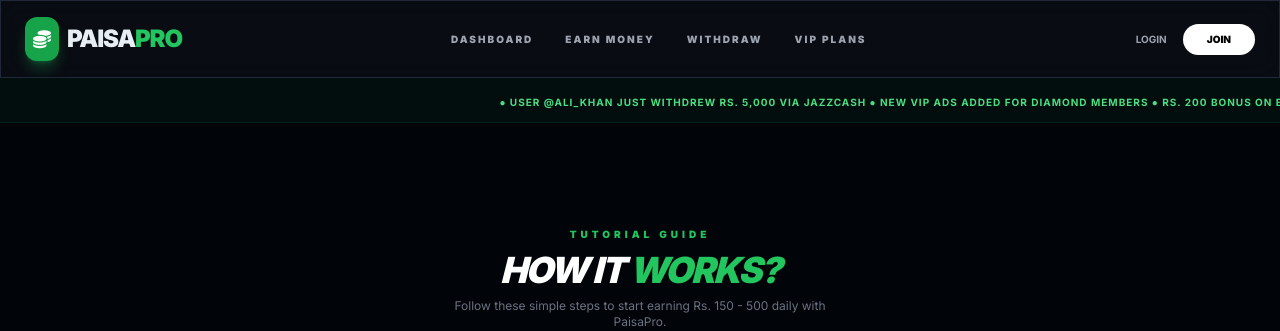
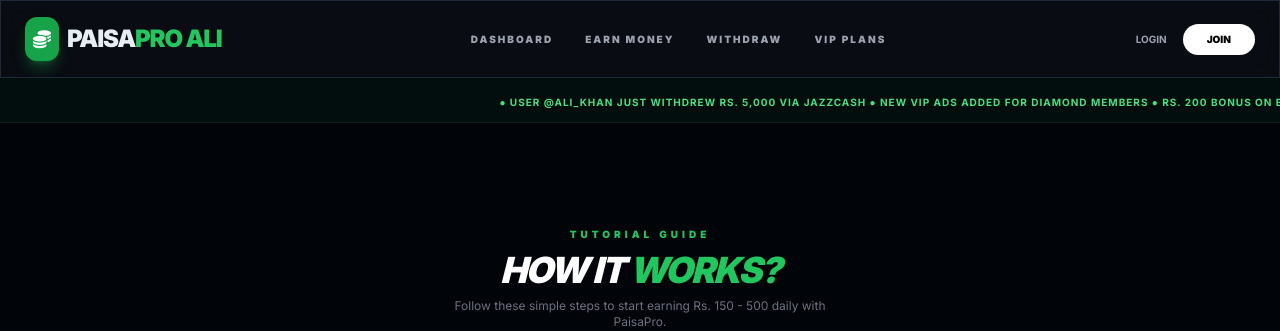
Before and after one commit to paisapropakistan/EarningApp, a Flask app: template templates/index.html in a window 1280 px wide. Shown: the top 331 px of the page. Run offline with Flask 3, Linux system fonts and the light colour scheme; the template is opened without the code that fills it, so the values that code supplies are empty; some libraries are stand-ins or nearby versions.

Commit message:
Add files via upload

```diff
--- a/templates/index.html
+++ b/templates/index.html
@@ -78,7 +78,7 @@
         <div class="bg-green-600 p-2 rounded-xl text-white shadow-lg shadow-green-500/30">
             <i class="fas fa-coins text-base md:text-lg"></i>
         </div>
-        <span class="text-lg md:text-2xl font-black tracking-tighter uppercase">Paisa<span class="text-green-500">Pro</span></span>
+        <span class="text-lg md:text-2xl font-black tracking-tighter uppercase">Paisa<span class="text-green-500">Pro Ali</span></span>
     </div>
 
     <div class="hidden md:flex gap-8 text-[10px] font-black uppercase tracking-[2px] text-gray-400">
```
